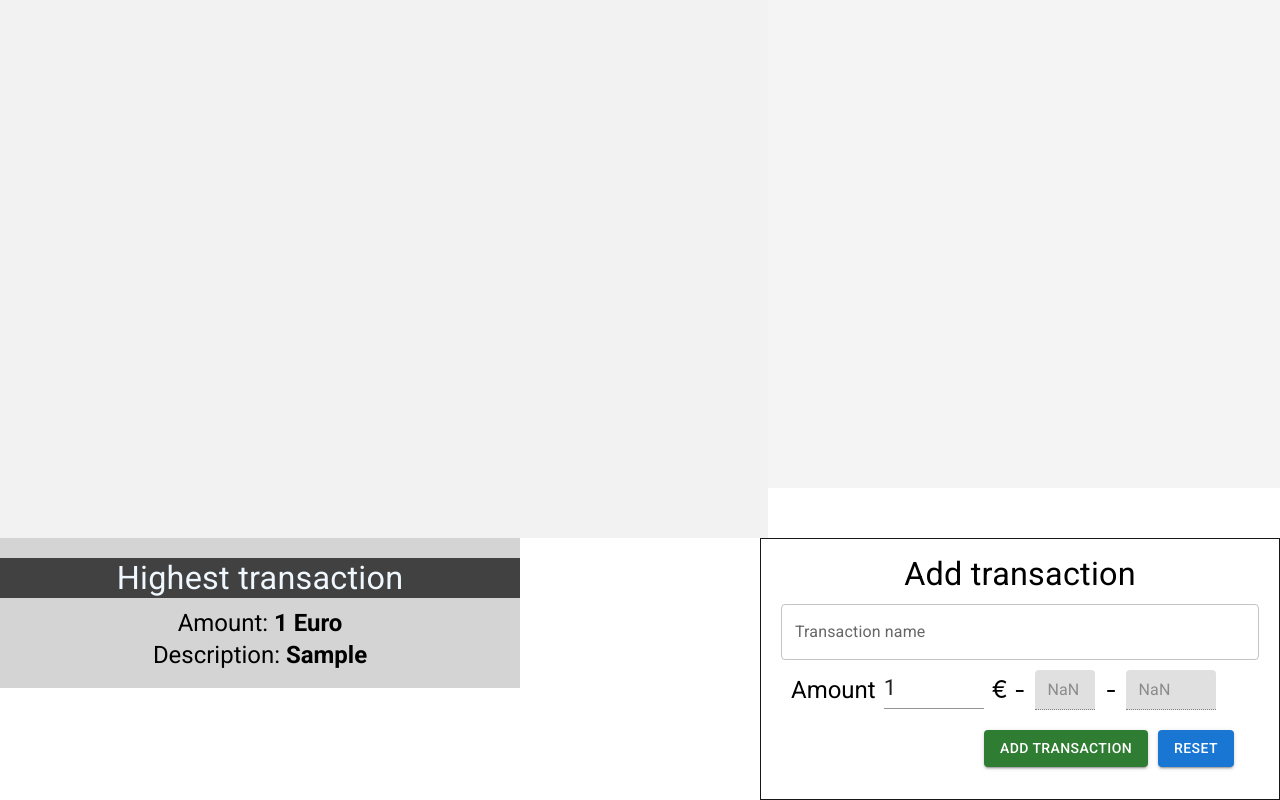
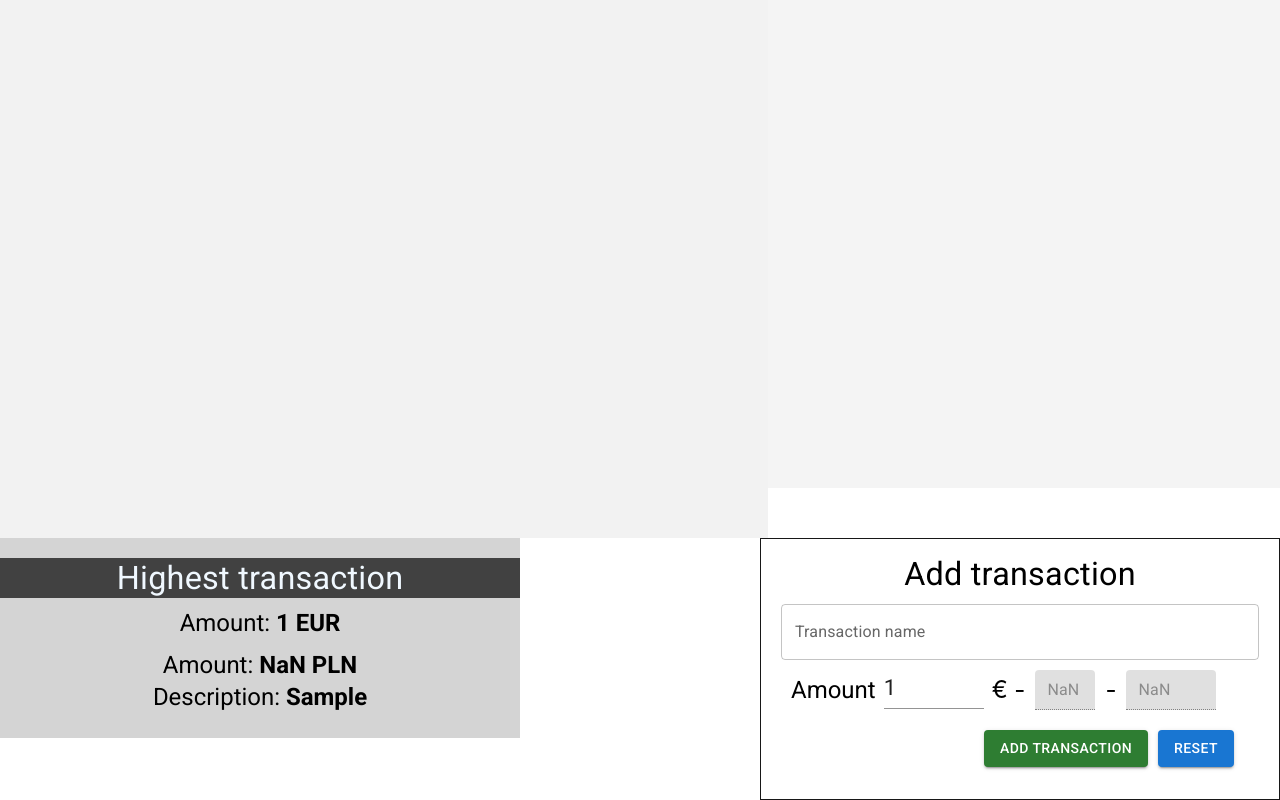
Before and after one commit to lukaszjagodka/application-processing-currency-transactions, a React (Create React App) app: page / in a window 1280 px wide. Both pictures are taken after typing "Sample" into the empty fields and a click on the button "ADD TRANSACTION". Shown: the part 312-1112 px from the top of the page. Built offline with nearby package versions, Linux system fonts and the light colour scheme; no server answers.

Commit message:
Add amount in pln to highestTransaction

```diff
--- a/src/components/transactions/HighestTransaction/HighestTransaction.css
+++ b/src/components/transactions/HighestTransaction/HighestTransaction.css
@@ -1,6 +1,6 @@
 .highest-transaction-container {
   float: left;
-  height: 150px;
+  height: 200px;
   width: 520px;
   background-color: rgba(147, 147, 147, 0.401);
 }
--- a/src/components/transactions/HighestTransaction/HighestTransaction.tsx
+++ b/src/components/transactions/HighestTransaction/HighestTransaction.tsx
@@ -15,6 +15,7 @@ theme = responsiveFontSizes(theme);
 
 function HighestTransaction() {
   const transactions = useSelector((state: TTransactionsOnList) => state.transactions);
+  const account = useSelector((state: any) => state.account);
   return (
     <div className="highest-transaction-container">
       <div className="h-t-name">
@@ -22,6 +23,9 @@ function HighestTransaction() {
           <Typography variant="h4">Highest transaction</Typography>
         </ThemeProvider>
       </div>
+      {
+        transactions.transactions.length !== 0 ? (
+          <>
             <div className="h-t-amount">
               <ThemeProvider theme={theme}>
                 <Typography variant="h5">
@@ -29,7 +33,18 @@ function HighestTransaction() {
                   {' '}
                   <b>{transactions.highest.amount}</b>
                   {' '}
-            <b>Euro</b>
+                  <b>EUR</b>
+                </Typography>
+              </ThemeProvider>
+            </div>
+            <div className="h-t-amount">
+              <ThemeProvider theme={theme}>
+                <Typography variant="h5">
+                  Amount:
+                  {' '}
+                  <b>{(transactions.highest.amount * account.course).toFixed(2)}</b>
+                  {' '}
+                  <b>PLN</b>
                 </Typography>
               </ThemeProvider>
             </div>
@@ -42,6 +57,9 @@ function HighestTransaction() {
                 </Typography>
               </ThemeProvider>
             </div>
+          </>
+        ) : ''
+      }
     </div>
   );
 }
```
Lines whose indentation alone changed are shown as unchanged.
